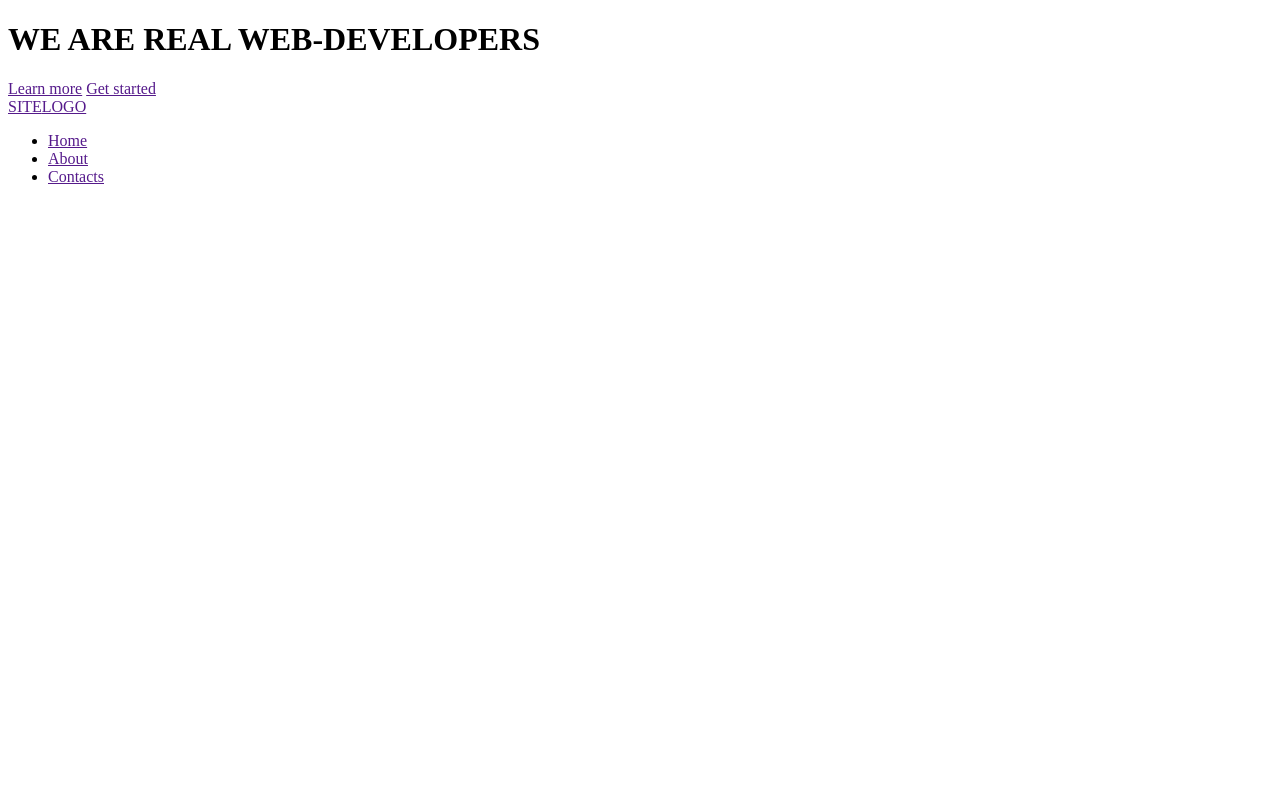
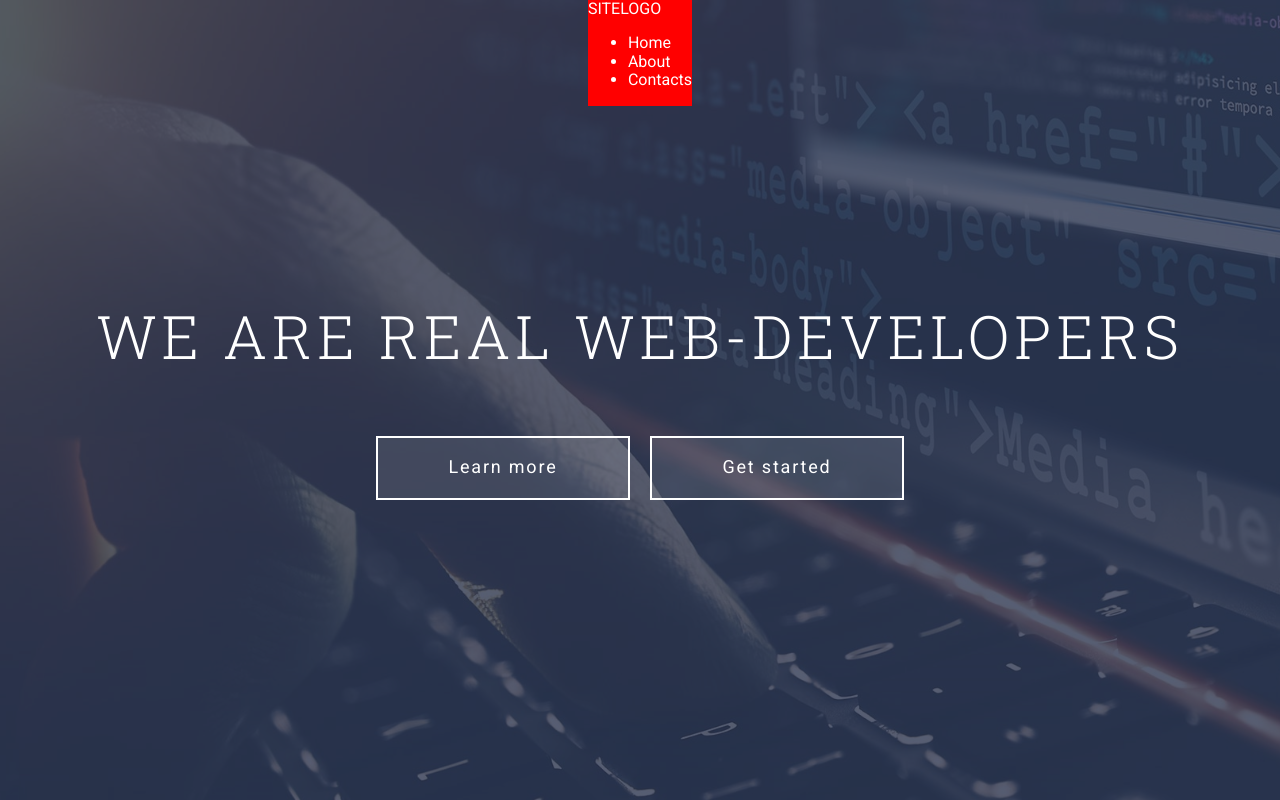
Before and after one commit to Sergey-Padalka/20220726__lessson9, a website: page index.html in a window 1280 px wide. Drawn offline with Linux system fonts and the light colour scheme.

Commit message:
фон добавления

```diff
--- a/assets/scss/common/_classes.scss
+++ b/assets/scss/common/_classes.scss
@@ -0,0 +1,13 @@
+.btn {
+  display: flex;
+  align-items: center;
+  justify-content: center;
+  min-width: 250px;
+  height: 60px;
+  background-color: rgba($color-light, 0.1);
+  border: 2px solid $color-light;
+  font-size: 18px;
+    letter-spacing: 0.1em;
+    font-weight: 400;
+    font-family: "Roboto";
+}
--- a/assets/scss/common/_typography.scss
+++ b/assets/scss/common/_typography.scss
@@ -0,0 +1,28 @@
+*,
+*::before
+*::after {
+  box-sizing: border-box;
+}
+
+
+html {
+  font-size: $font-size;
+  font-family: $font-main;
+}
+
+body {
+  color: $color-primary;
+  background-color: $color-light;
+}
+
+h1 {
+  font-family: $font-header;
+  font-size: 3.75rem;
+  letter-spacing: 0.08em;;
+  font-weight: 300;
+}
+
+a {
+  text-decoration: none;
+  color: $color-light;
+}
--- a/assets/scss/components/header/_header.scss
+++ b/assets/scss/components/header/_header.scss
@@ -0,0 +1,48 @@
+.header {
+  position: relative;
+  background-color: $color-primary ;
+  background-image: url(../img/img-header.png);
+  min-height: 100vh;
+  color: $color-light;
+  display: flex;
+  justify-content: center;
+  align-items: center;
+}
+
+.header-content__title {
+  margin: 0 0 66px;
+  text-align: center;
+}
+
+.header-overlay {
+  position: absolute;
+  inset: 0;
+  background-color: $color-primary;
+  opacity: 0.8;
+}
+
+.header-menu {
+  top: 0;
+  z-index: 2;
+  position: absolute;
+  background-color: red;
+}
+
+.header-content {
+  top: 0;
+  z-index: 1;
+  position: relative;
+  width: 100%;
+}
+
+.header-content__container {
+  max-width: 1340px;
+  padding: $gap;
+  margin: 0 auto;
+}
+
+.header-content__actions {
+  display: flex;
+  justify-content: center;
+  gap: $gap;
+}
--- a/assets/scss/style.scss
+++ b/assets/scss/style.scss
@@ -1,18 +1,27 @@
-@use "../../libs/normalize.css/normalize";
+@import"../../libs/normalize.css/normalize";
 
-@use "common/typography";
-@use "common/classes";
+@import "presets/variables";
+@import "presets/skin";
 
-@use "components/header/header";
-@use "components/header/header-overlay";
-@use "components/header/header-menu";
-@use "components/header/header-logo";
-@use "components/header/header-navbar";
-@use "components/header/header-content";
-@use "components/sections/skills/skills";
-@use "components/sections/skills/skill-item";
-@use "components/sections/section-about";
-@use "components/sections/section-form";
-@use "components/sections/section-posts";
+@import "common/typography";
+@import "common/classes";
 
-@use "components/footer/footer";
+@import "components/header/header";
+// @use "../../libs/normalize.css/normalize";
+
+// @use "common/typography";
+// @use "common/classes";
+
+// @use "components/header/header";
+// @use "components/header/header-overlay";
+// @use "components/header/header-menu";
+// @use "components/header/header-logo";
+// @use "components/header/header-navbar";
+// @use "components/header/header-content";
+// @use "components/sections/skills/skills";
+// @use "components/sections/skills/skill-item";
+// @use "components/sections/section-about";
+// @use "components/sections/section-form";
+// @use "components/sections/section-posts";
+
+// @use "components/footer/footer";
--- a/index.html
+++ b/index.html
@@ -31,8 +31,8 @@
       </div>
     </div>
 
-    <div class="headar-menu">
-      <div class="headar-menu__container">
+    <div class="header-menu">
+      <div class="header-menu__container">
         <div class="header-logo">
           <a class="header-logo-link" href="">
             <span class="header-logo__accent">SITE</span>LOGO
```
Also changed, not shown: assets/css/style.css.
